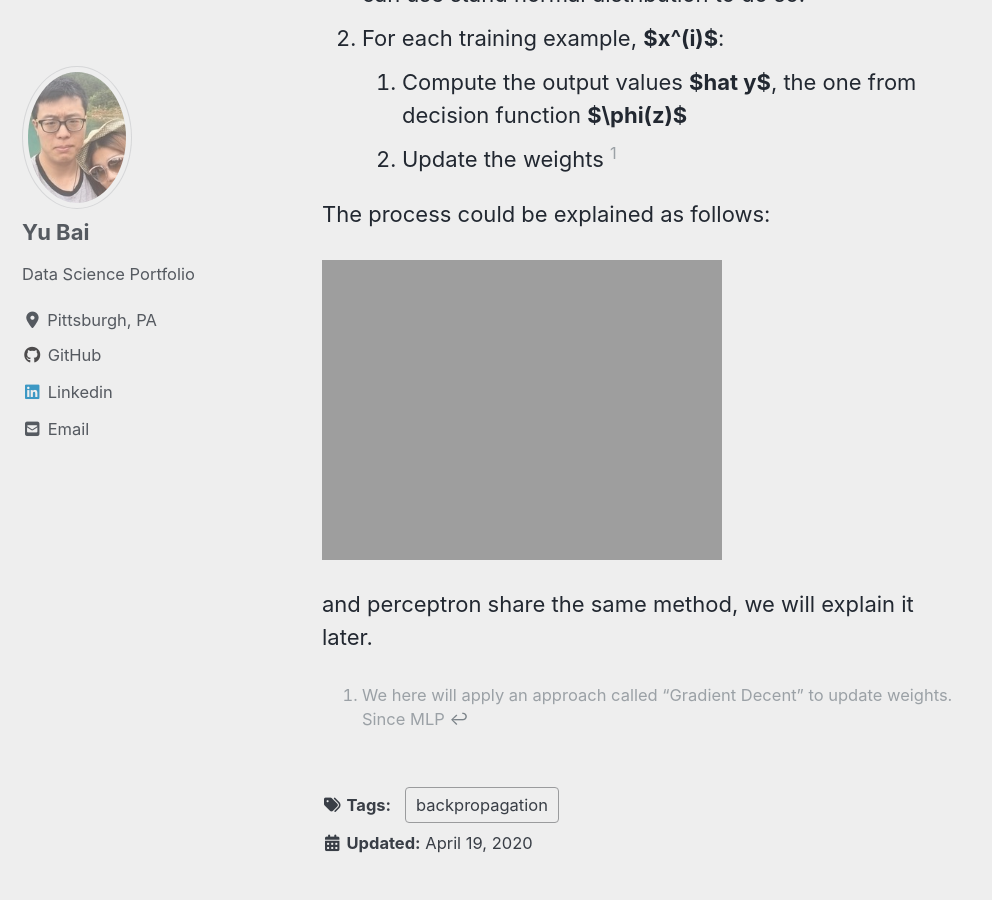
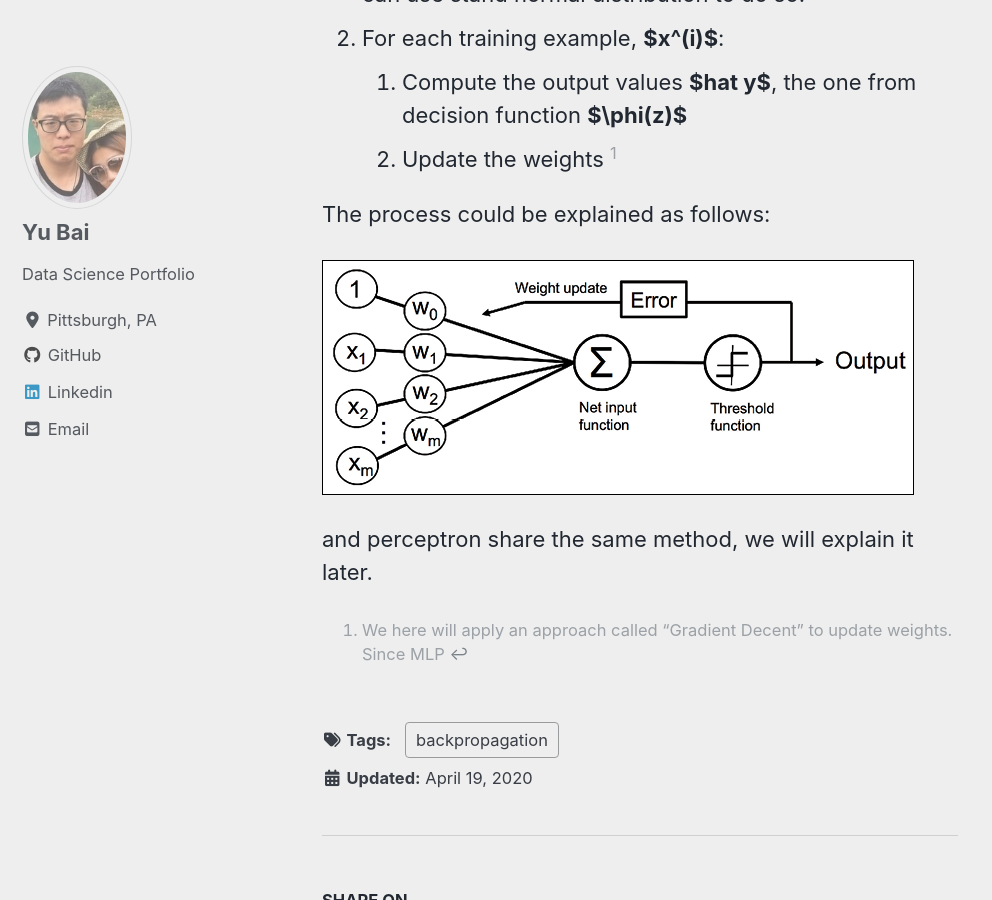
Before and after one commit to watermantle/data_science, a Jekyll site: the page built from _posts/2020-04-19-backpropagation.md, in a window 1280 px wide and 900 px high, scrolled down 1625 px. Shown: the whole window, without its empty margins (0-992 px from the left). Built offline with Jekyll 4.4.1, drawn with Linux system fonts in a browser that asks for light colours; cached includes are drawn as plain includes; nearby versions of some CDN libraries; a script that is not in the unit is left out.

Commit message:
Update 2020-04-19-backpropagation.md

```diff
--- a/_posts/2020-04-19-backpropagation.md
+++ b/_posts/2020-04-19-backpropagation.md
@@ -42,7 +42,7 @@ Next, we will do following steps to train a perceptron:
 
 The process could be explained as follows:
 
-![perceptron pic](/data_science/images/backpropagation/perceptron.png =600x370)
+![perceptron pic](/data_science/images/backpropagation/perceptron.png) <!-- .element height="50%" width="50%" -->
 
 
 
```
